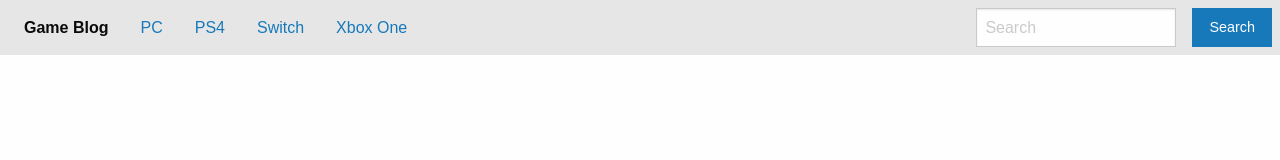
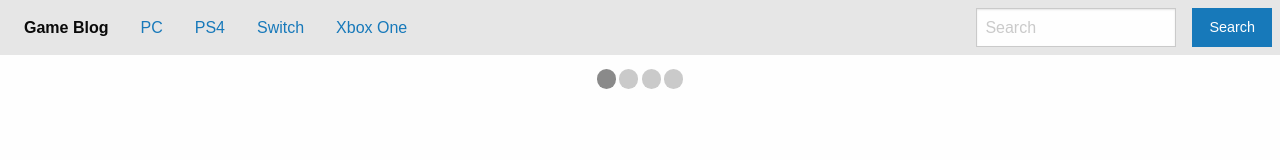
Before and after one commit to kmalfatti/react-game-blog, a React (Create React App) app: page / in a window 1280 px wide. Shown: the top 160 px of the page. Built offline with nearby package versions, Linux system fonts and the light colour scheme.

Commit message:
created carousel placeholder

```diff
--- a/src/components/App.js
+++ b/src/components/App.js
@@ -1,6 +1,7 @@
 import React, { Component } from 'react';
 import '../styles/App.css';
 import Navbar from './Navbar'
+import Carousel from './Carousel'
 
 export default class App extends Component {
   render() {
@@ -8,7 +9,7 @@ export default class App extends Component {
 
         <div className="App">
         <Navbar />
-
+        <Carousel />
         </div>
 
     );
--- /dev/null
+++ b/src/components/Carousel.js
@@ -0,0 +1,30 @@
+import React, { Component } from 'react';
+
+export default class Carousel extends Component{
+  render(){
+    return(
+      <div className="orbit" role="region" aria-label="Favorite Space Pictures" data-orbit>
+  <div className="orbit-wrapper">
+    <div className="orbit-controls">
+      <button className="orbit-previous"><span className="show-for-sr">Previous Slide</span>&#9664;&#xFE0E;</button>
+      <button className="orbit-next"><span className="show-for-sr">Next Slide</span>&#9654;&#xFE0E;</button>
+    </div>
+    <ul className="orbit-container">
+      <li className="is-active orbit-slide">
+        <figure className="orbit-figure">
+          <img className="orbit-image" src="http://placehold.it/1200x600/999?text=Slide-1" alt="Space"/>
+          <figcaption className="orbit-caption">Space, the final frontier.</figcaption>
+        </figure>
+      </li>
+    </ul>
+  </div>
+  <nav className="orbit-bullets">
+    <button className="is-active" data-slide="0"><span className="show-for-sr">First slide details.</span><span className="show-for-sr">Current Slide</span></button>
+    <button data-slide="1"><span className="show-for-sr">Second slide details.</span></button>
+    <button data-slide="2"><span className="show-for-sr">Third slide details.</span></button>
+    <button data-slide="3"><span className="show-for-sr">Fourth slide details.</span></button>
+  </nav>
+</div>
+      )
+  }
+}
```
